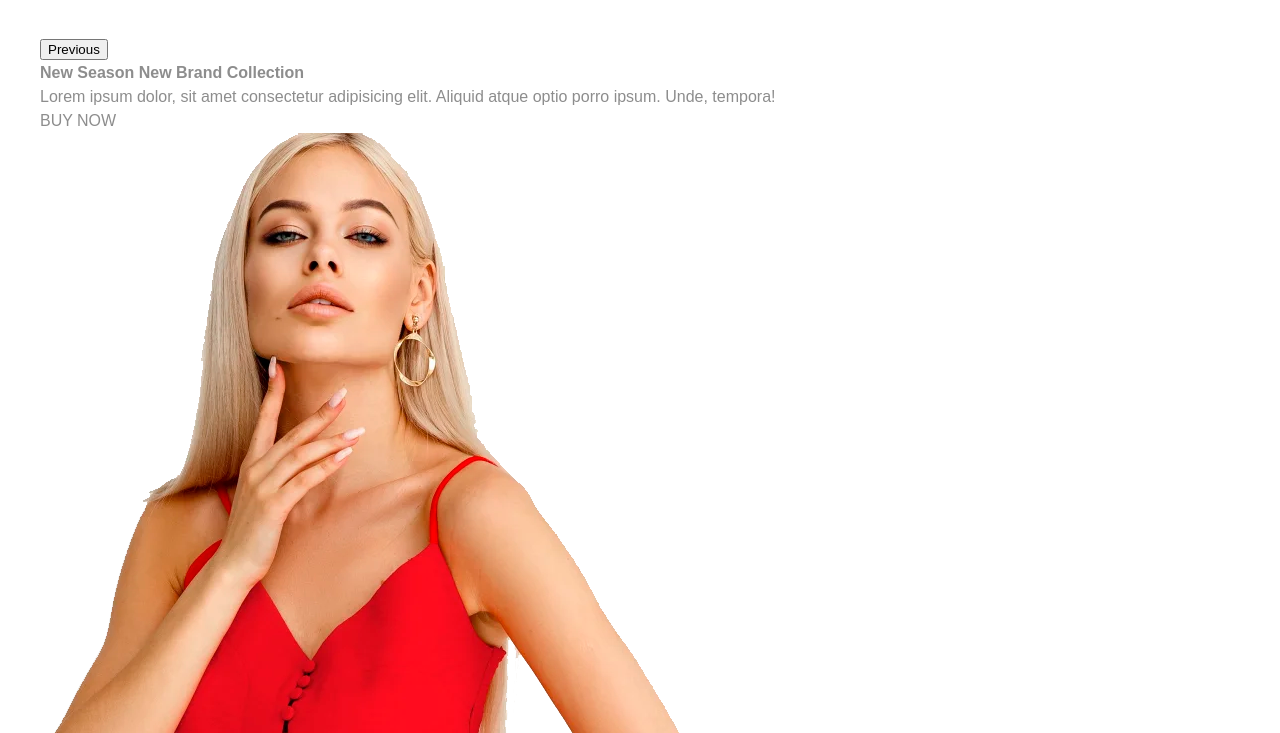
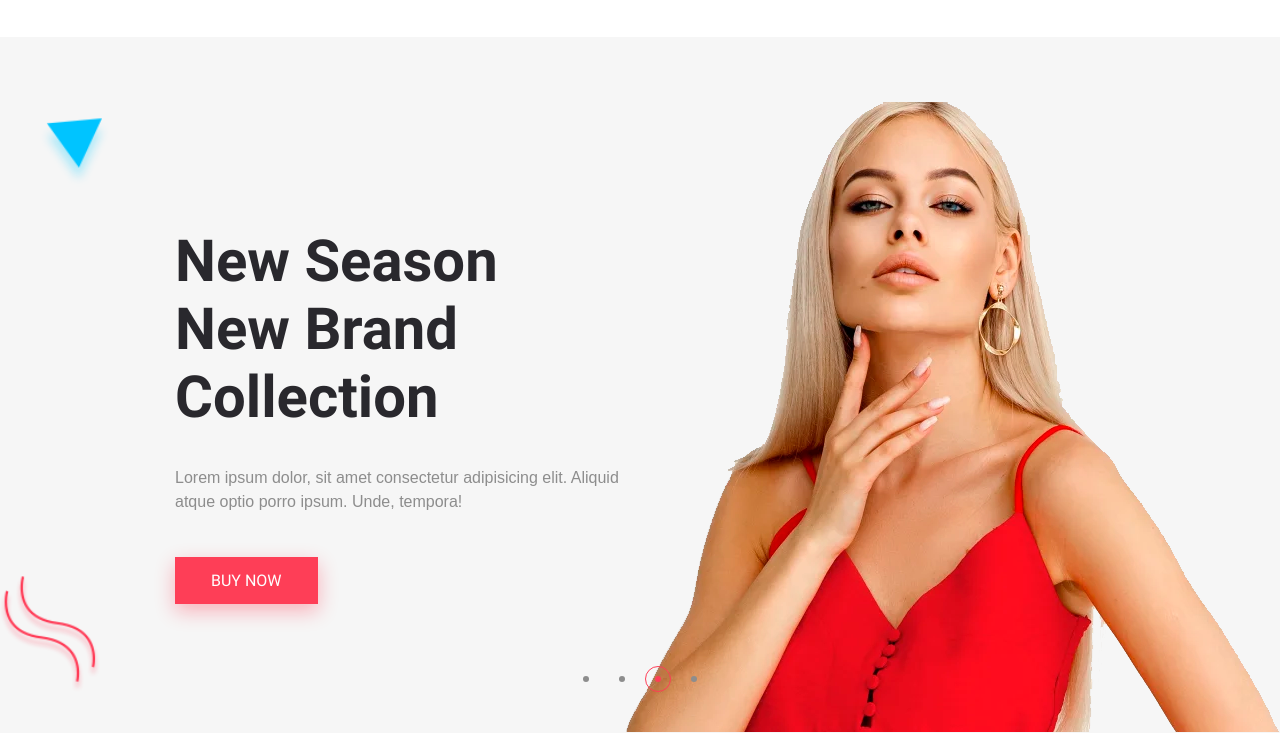
Before and after one commit to serafim7k/gulp_rep, a website: page app/index.html in a window 1280 px wide. Shown: the part 67-800 px from the top of the page. Drawn offline with nearby package versions, Linux system fonts and the light colour scheme; files that its build step writes are made by us from their sources; files whose address does not match are found by name.

Commit message:
slider all 100%

```diff
--- a/app/index.html
+++ b/app/index.html
@@ -67,12 +67,13 @@
 
  <main class="main">
   <section class="top-slider">
-   <div class="container">
+   <div class="container top-slider__container">
     <div class="top-slider__inner">
      <div class="top-slider__item">
       <div class="top-slider__content">
        <h3 class="top-slider__title">
-        New Season New Brand Collection
+        New Season <br>
+        New Brand Collection
        </h3>
        <p class="top-slider__text">
         Lorem ipsum dolor, sit amet consectetur adipisicing elit. Aliquid atque optio porro ipsum. Unde, tempora!
@@ -84,7 +85,8 @@
      <div class="top-slider__item">
       <div class="top-slider__content">
        <h3 class="top-slider__title">
-        New Season New Brand Collection
+        New Season <br>
+        New Brand Collection
        </h3>
        <p class="top-slider__text">
         Lorem ipsum dolor, sit amet consectetur adipisicing elit. Aliquid atque optio porro ipsum. Unde, tempora!
@@ -97,7 +99,8 @@
      <div class="top-slider__item">
       <div class="top-slider__content">
        <h3 class="top-slider__title">
-        New Season New Brand Collection
+        New Season <br>
+        New Brand Collection
        </h3>
        <p class="top-slider__text">
         Lorem ipsum dolor, sit amet consectetur adipisicing elit. Aliquid atque optio porro ipsum. Unde, tempora!
@@ -110,7 +113,8 @@
      <div class="top-slider__item">
       <div class="top-slider__content">
        <h3 class="top-slider__title">
-        New Season New Brand Collection
+        New Season <br>
+        New Brand Collection
        </h3>
        <p class="top-slider__text">
         Lorem ipsum dolor, sit amet consectetur adipisicing elit. Aliquid atque optio porro ipsum. Unde, tempora!
--- a/app/js/main.js
+++ b/app/js/main.js
@@ -6,6 +6,10 @@
 
 $(function () {
  $('.top-slider__inner').slick({
-
+    dots: true,
+    arrows: false,
+    fade: true,
+    autoplay: true,
+    autoplaySpeed: 2000,
  });
 });
--- a/app/scss/_vars.scss
+++ b/app/scss/_vars.scss
@@ -22,3 +22,12 @@ $bg: #f6f6f6;
  font-family: 'Roboto-Regular', sans-serif;
  font-weight: 400;
 }
+
+%btm{
+    padding: 12px 26px;
+    text-transform: uppercase;
+    color: #fff;
+    background-color: $accent;
+    box-shadow: 0px 7px 20px 0px rgba(255,17,48,0.3);
+    @extend %roboto-400;
+}
--- a/app/scss/style.scss
+++ b/app/scss/style.scss
@@ -160,12 +160,8 @@ padding: 40px 0;
  }
  &__form-btn{
   border: none;
-  background-color: $accent;
-  color: #fff;
-  text-transform: uppercase;
-  padding: 12px 26px;
+  @extend %btm;
   cursor: pointer;
-  box-shadow: 0px 7px 20px 0px rgba(255,17,48,0.3);
  }
 }
 
@@ -184,9 +180,79 @@ padding: 40px 0;
 }
 
 
+.top-slider{
+    background-image: url('../images/slider/bg-shape.png');
+    background-repeat: no-repeat;
+    background-size: cover;
+    background-color: $bg;
+    padding-top: 65px;
+    &__container{
+        max-width: 1560px;
+    }
+    &__content{
+        padding-left: 175px;
+        padding-top: 125px;
+    }
+    &__item{
+        display: flex !important;
+        justify-content: space-between;
+    }
+    &__title{
+        max-width: 670px;
+        font-size: 58px;
+        line-height: 68px;
+        color: $title;
+        @extend %roboto-700;
+        margin-bottom: 35px;
+    }
+    &__text{
+        max-width: 470px;
+        margin-bottom: 55px;
+    }
+    &__link{
+        @extend %btm;
+        padding: 14px 36px;
+    }
+}
 
+.slick-dots{
+    display: flex;
+    justify-content: center;
+    margin-top: -70px;
+    li{
+        padding: 0 5px;
+        button{
+            padding: 0;
+            font-size: 0;
+            background-color: transparent;
+            width: 26px;
+            height: 26px;
+            border-radius: 50%;
+            border: 1px solid transparent;
+            position: relative;
+            &::before{
+                content: '';
+                position: absolute;
+                width: 6px;
+                height: 6px;
+                border-radius: 50%;
+                background-color: $default;
+                top: 50%;
+                left: 50%;
+                transform: translate(-50%, -50%);
 
-
+            }
+        }
+        &.slick-active{
+            button{
+                border-color: $accent;
+            }
+            button::before{
+                background-color: $accent;
+            }
+        }
+    }
+}
 
 
 
```
Also changed, not shown: app/images/slider/bg-shape.png (added), app/js/main.min.js.
